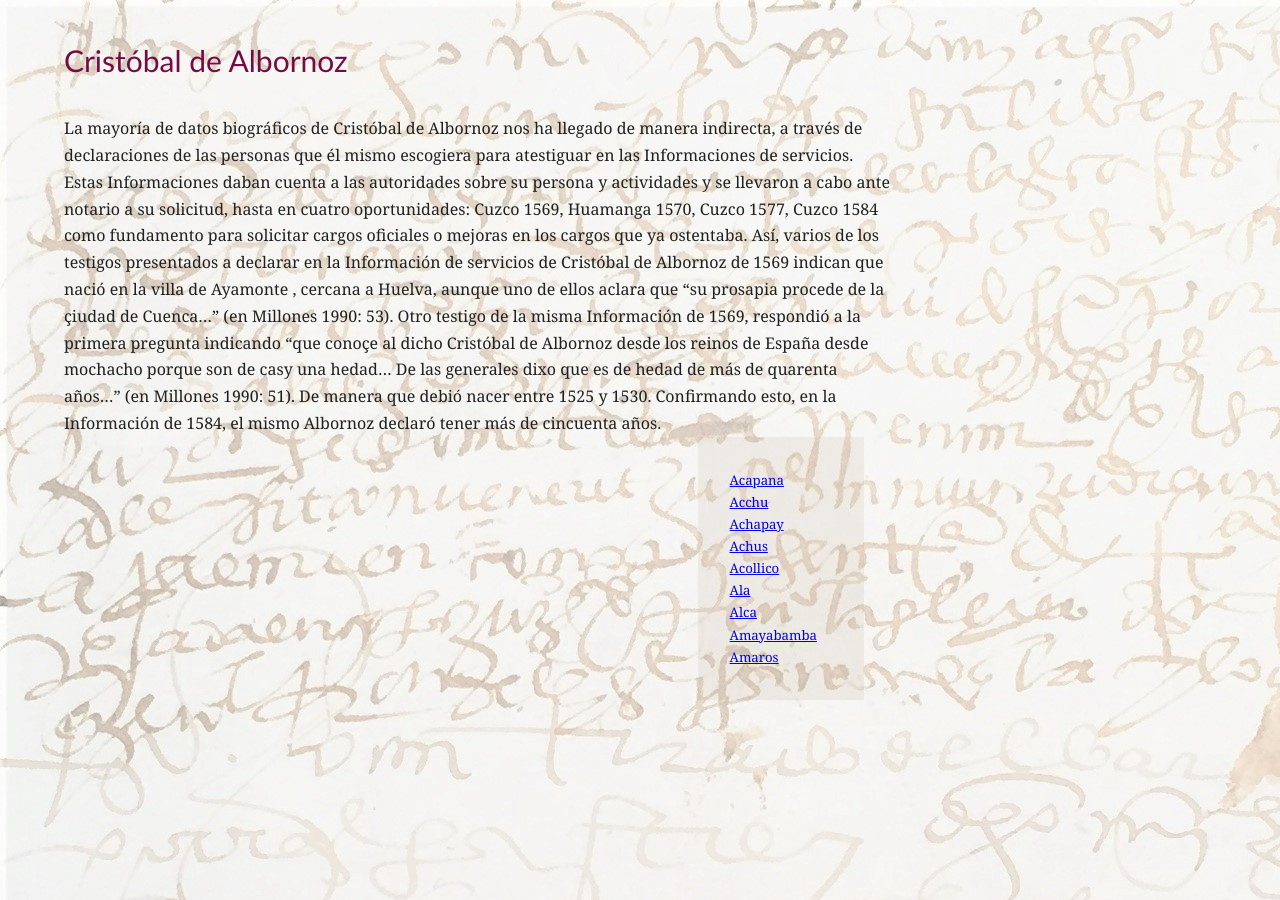
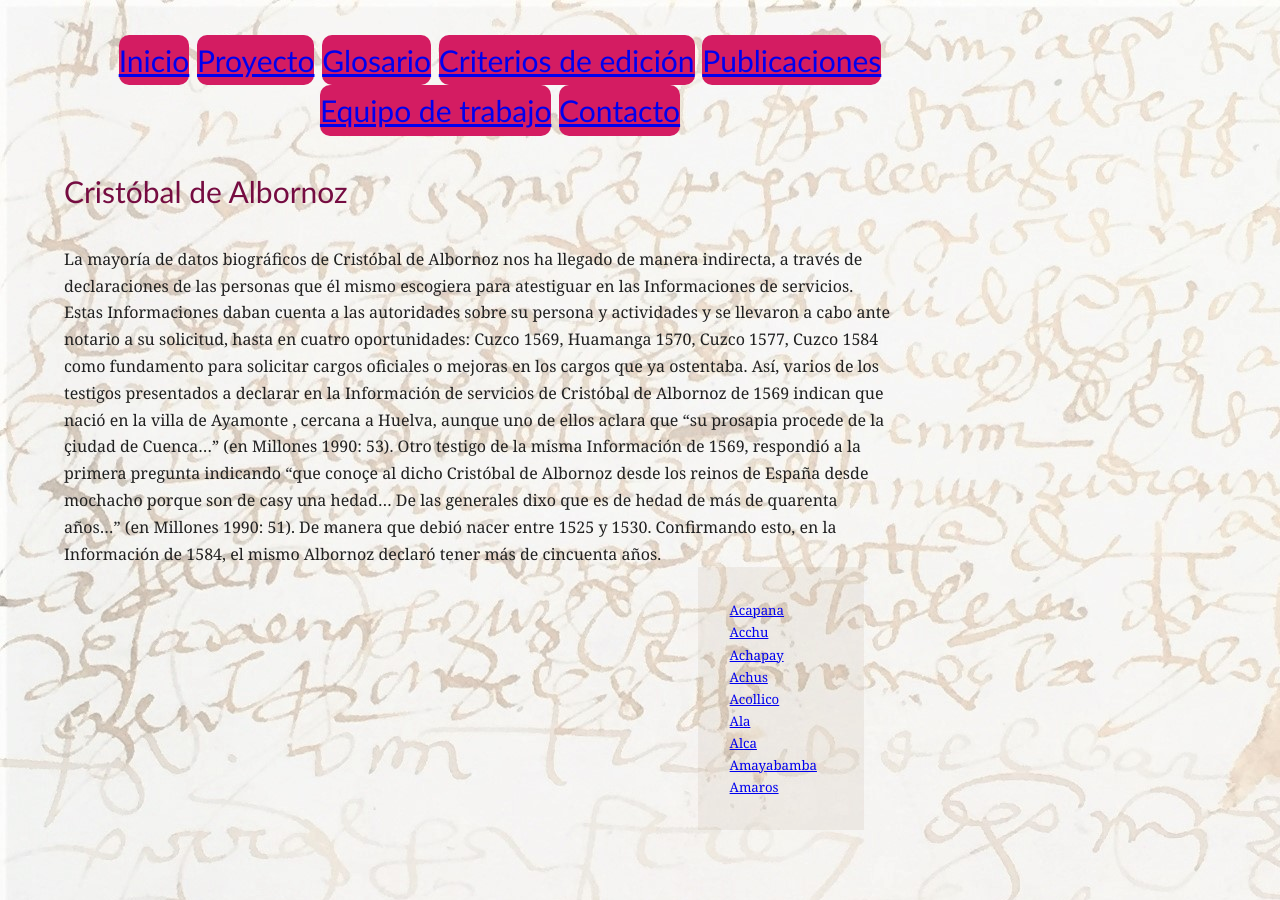
Before and after one commit to glosascroniquenses/glosascroniquenses.github.io, a Jekyll site: the page built from glosario/autores/cronista1.html, in a window 1280 px wide. Built offline with Jekyll 4.4.1, drawn with Linux system fonts in a browser that asks for light colours.

Commit message:
Update cronista1.html

```diff
--- a/glosario/autores/cronista1.html
+++ b/glosario/autores/cronista1.html
@@ -8,6 +8,22 @@ layout: default
     <header>
     <h1>{{ page.title }}</h1>
     </header>
+
+	<body>
+
+		<nav>
+    		<ul>
+        		<li><a href="/">Inicio</a></li>
+	        	<li><a href="/proyecto">Proyecto</a></li>
+        		<li><a href="/glosario">Glosario</a></li>
+        		<li><a href="/edicion">Criterios de edición</a></li>
+			<li><a href="/publicaciones">Publicaciones</a></li>
+			<li><a href="/trabajo">Equipo de trabajo</a></li>
+			<li><a href="/contacto">Contacto</a></li>
+    		</ul>
+		</nav>
+		<div class="container">
+    		<div class="blurb">
 
     {{ content }}
 
```
